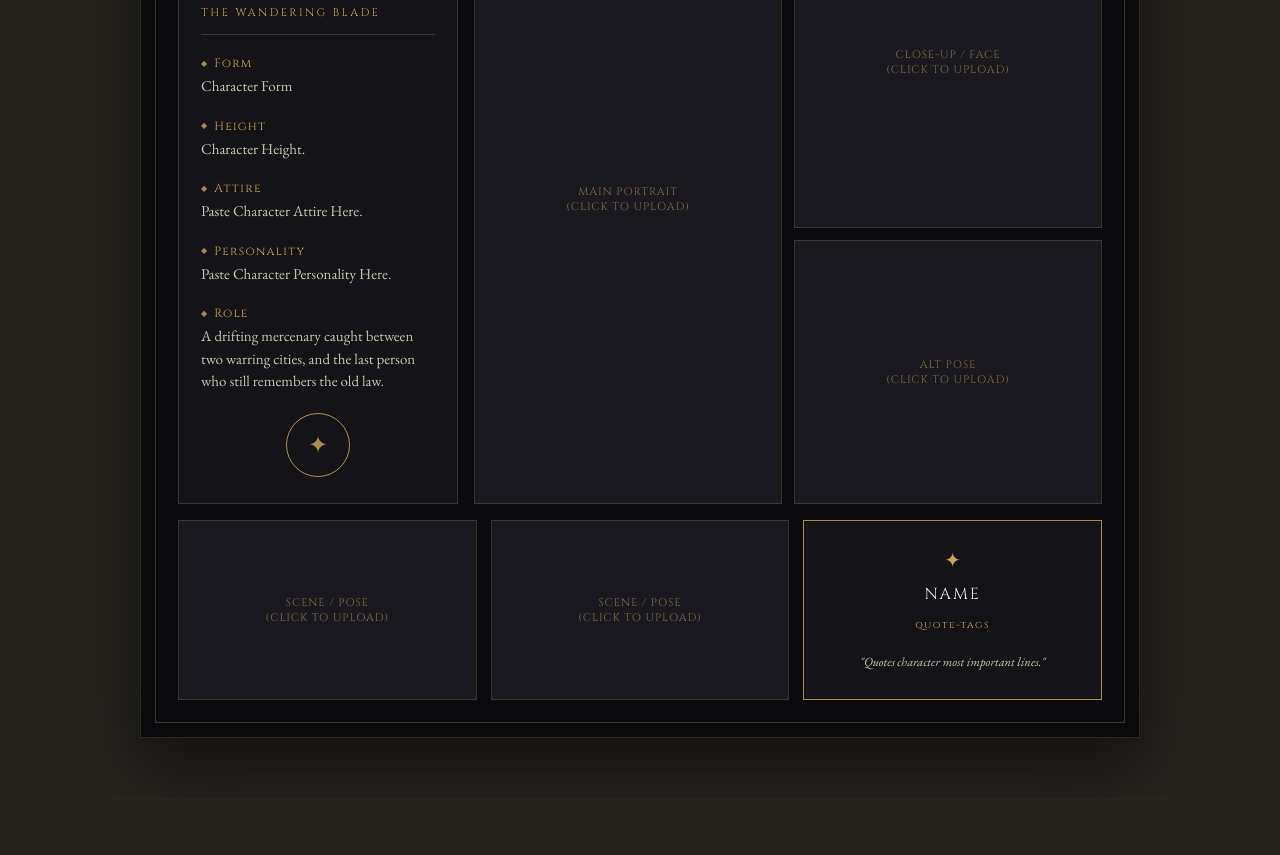
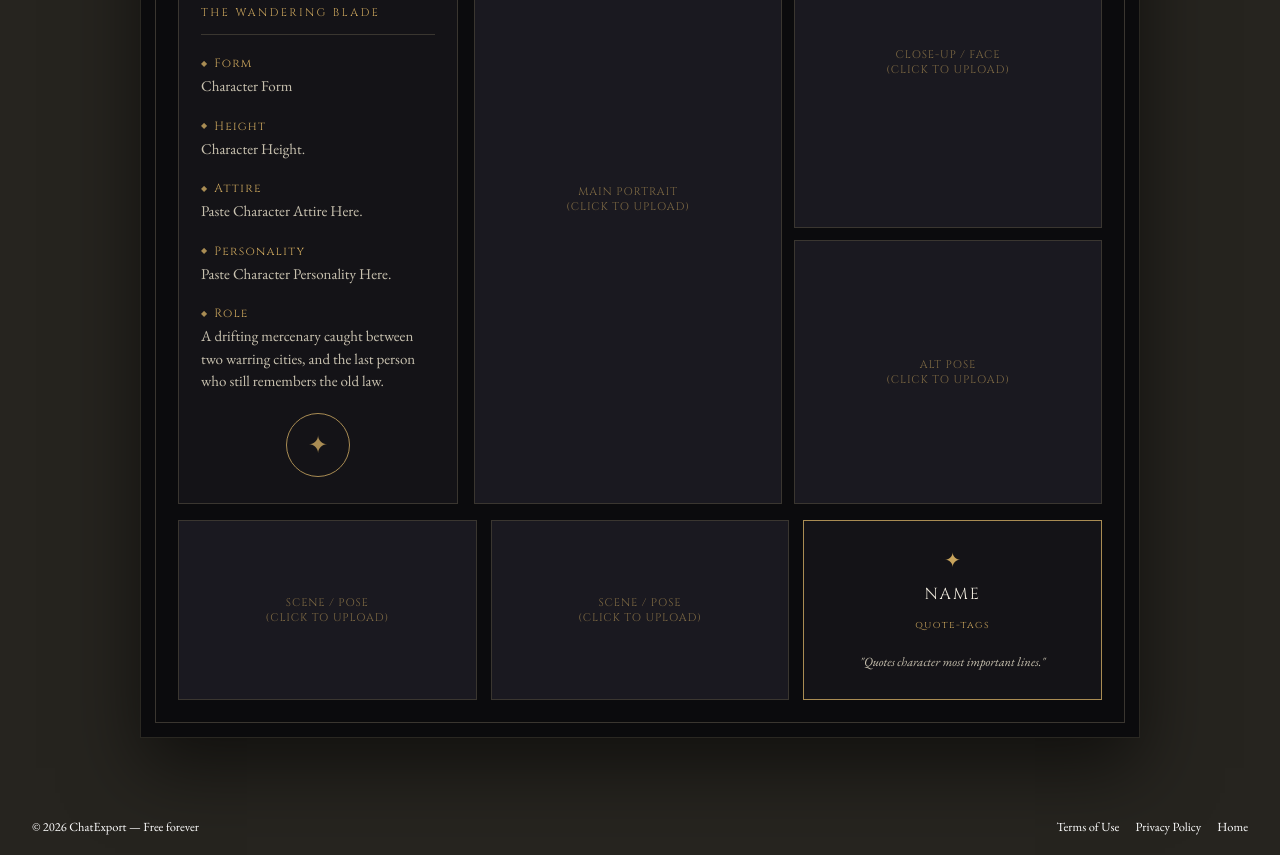
Before and after one commit to colekid0031/CoolkidLabs, a plain HTML site: page tools/Character-Sheets/Charater sheets.html in a window 1280 px wide. Shown: the part 244-1099 px from the top of the page. Before the commit the page ends 1042 px from the top, so only its background shows below. Drawn offline with nearby package versions, Linux system fonts and the light colour scheme.

Commit message:
fix all link handles to right direction

```diff
--- a/tools/Character-Sheets/Charater sheets.html
+++ b/tools/Character-Sheets/Charater sheets.html
@@ -162,5 +162,13 @@
   });
 </script>
 
+  <footer>
+    <div>© 2026 ChatExport — Free forever</div>
+    <div class="footer-links">
+      <a href="../../terms/Terms.html">Terms of Use</a>
+      <a href="../../terms/Data.html">Privacy Policy</a>
+      <a href="../../index.html">Home</a>
+    </div>
+  </footer>
 </body>
 </html>
--- a/tools/Character-Sheets/style.css
+++ b/tools/Character-Sheets/style.css
@@ -245,3 +245,21 @@
     .photo-area{grid-template-columns:1fr 1fr;}
     .bottom-row{grid-template-columns:1fr;}
   }
+
+/* ── FOOTER ── */
+footer {
+  margin-top: auto;
+  border-top: 1px solid var(--border);
+  padding: 20px 32px;
+  display: flex;
+  justify-content: space-between;
+  align-items: center;
+  font-size: 0.78rem;
+  color: var(--muted);
+  color: white;
+}
+
+.footer-links { display: flex; gap: 16px; }
+
+footer a { color: var(--muted); text-decoration: none; }
+footer a:hover { color: var(--text); }
```
Also changed, not shown: index.html (+3 -2 lines).
